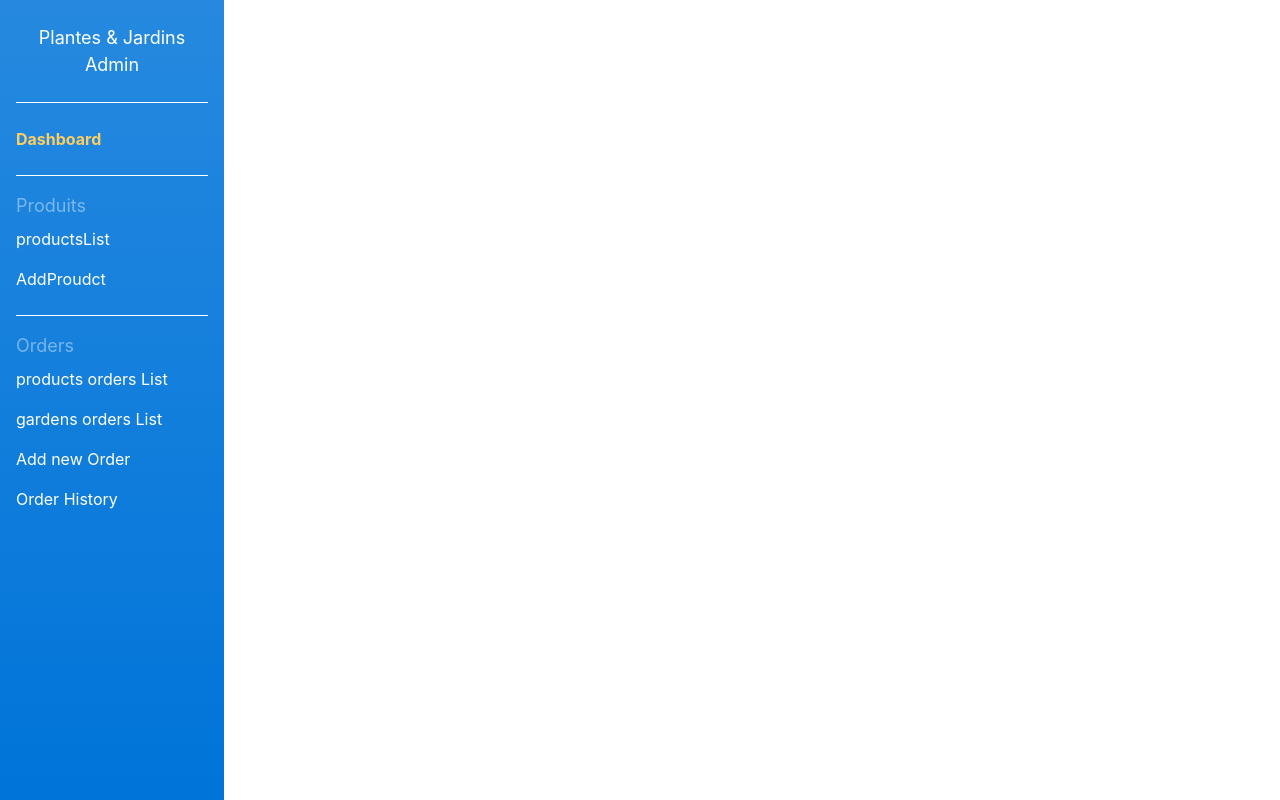
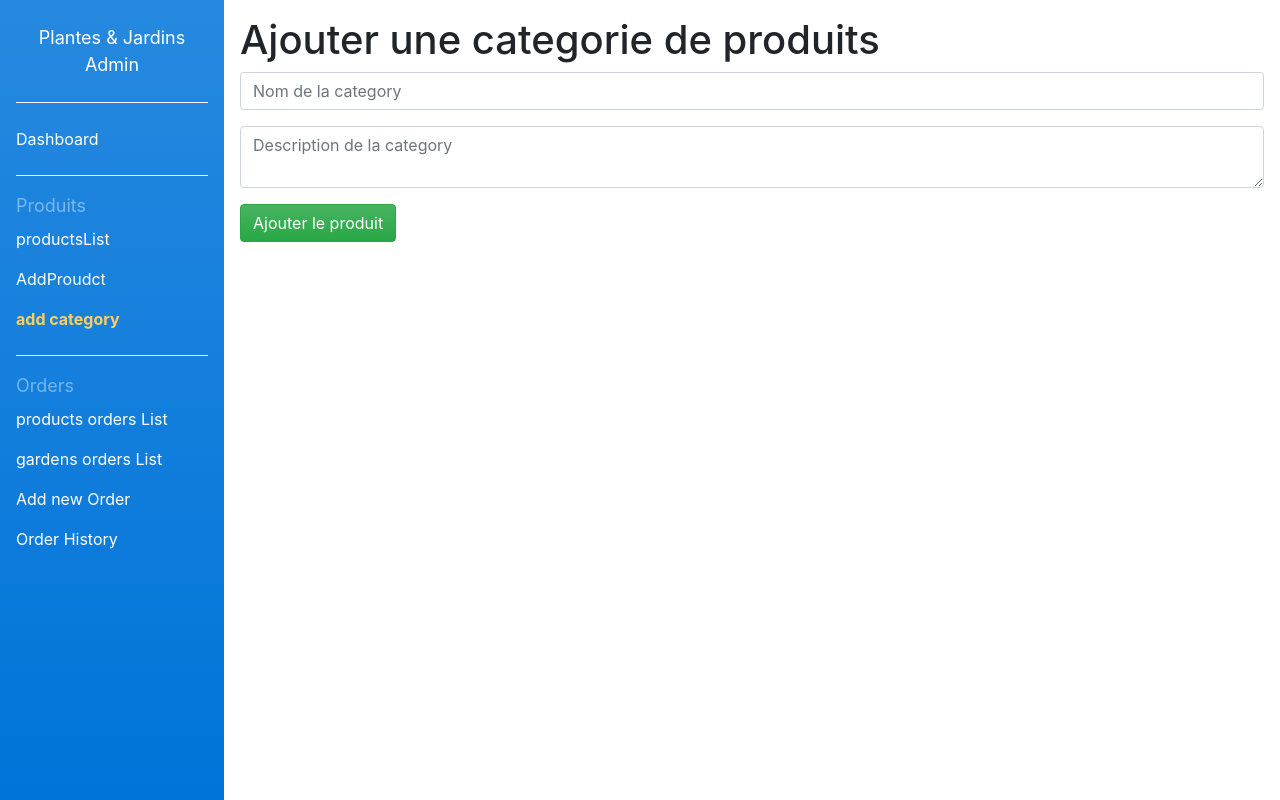
Before and after one commit to abdoumlek/gardening_front_administration, a React (Create React App) app: page /addcategory in a window 1280 px wide. Built offline with nearby package versions, Linux system fonts and the light colour scheme; the HTML template or start-up script is replaced by a standard one.

Commit message:
added the add category

```diff
--- a/src/App.tsx
+++ b/src/App.tsx
@@ -4,6 +4,7 @@ import Navigation from "./Components/Navigation/Navigation";
 import Home from "./Views/Home/Home";
 import ProductsList from "./Views/Products/ProductsList";
 import AddProduct from "./Views/Products/AddProduct";
+import AddCategory from "./Views/Products/AddCategory";
 import ProductsOrdersList from "./Views/OrdersList/ProductsOrdersList";
 import GardensOrdersList from "./Views/OrdersList/GardensOrdersList";
 import "./App.css"
@@ -24,6 +25,9 @@ function App() {
           </Route>
           <Route path="/addproduct">
             <AddProduct />
+          </Route>
+          <Route path="/addcategory">
+            <AddCategory />
           </Route>
           <Route path="/modifyproduct">
             <AddProduct />
--- a/src/Components/Navigation/Navigation.tsx
+++ b/src/Components/Navigation/Navigation.tsx
@@ -8,6 +8,7 @@ const Navigation: FC<any> = ({ location }) => {
   useEffect(() => {
     const initialClasses = [
       "nav-item active",
+      "nav-item",
       "nav-item",
       "nav-item",
       "nav-item",
@@ -31,6 +32,11 @@ const Navigation: FC<any> = ({ location }) => {
       }
       case "/productsorderslist": {
         initialClasses[3] = initialClasses[3] + " active";
+        setLinkClasses(initialClasses);
+        break;
+      }
+      case "/addcategory": {
+        initialClasses[7] = initialClasses[7] + " active";
         setLinkClasses(initialClasses);
         break;
       }
@@ -87,6 +93,12 @@ const Navigation: FC<any> = ({ location }) => {
         </Link>
       </li>
 
+      <li className={linkClasses[7]}>
+        <Link to="/addcategory" className="nav-link">
+          add category
+        </Link>
+      </li>
+
       <hr className="sidebar-divider" />
 
       <div className="sidebar-heading">Orders</div>
--- /dev/null
+++ b/src/Views/Products/AddCategory.tsx
@@ -0,0 +1,29 @@
+import React, { FC } from "react";
+import { IKContext, IKUpload } from "imagekitio-react";
+
+const AddProduct: FC<any> = () => {
+  return (
+    <div>
+      <h1>Ajouter une categorie de produits</h1>
+      <div className="input-group mb-3">
+        <input
+          placeholder="Nom de la category"
+          type="text"
+          className="form-control"
+          aria-label="Default"
+          aria-describedby="inputGroup-sizing-default"
+        />
+      </div>
+      <div className="input-group mb-3">
+        <textarea
+          placeholder="Description de la category"
+          className="form-control"
+          aria-label="With textarea"
+        ></textarea>
+      </div>
+      <button type="button" className="btn btn-success">Ajouter le produit</button>
+    </div>
+  );
+};
+
+export default AddProduct;
```
